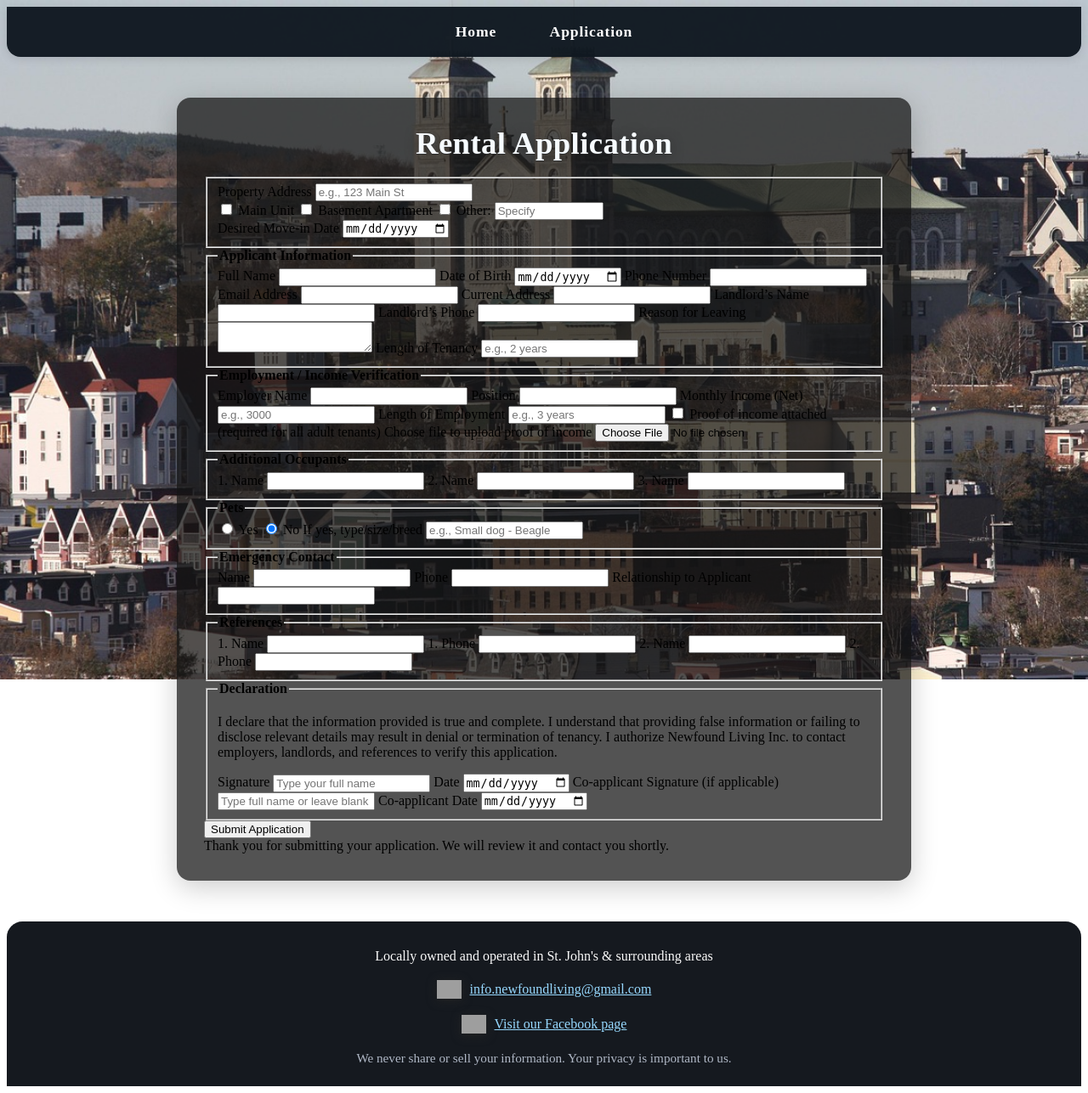
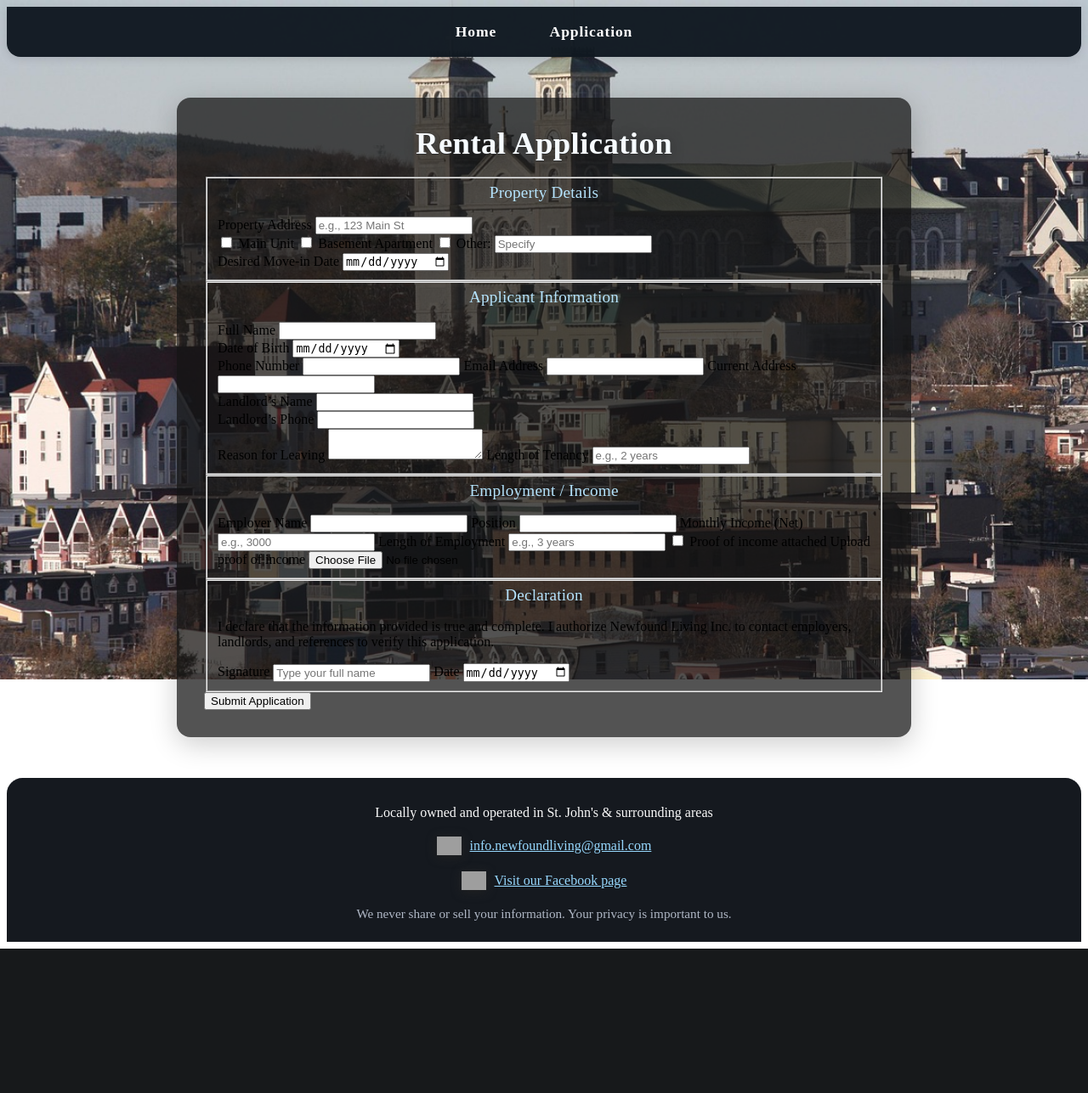
Before and after one commit to NewFoundLivingCa/NewFoundLiving-main, a Flask app: page /rental-application in a window 1280 px wide. Shown: the whole page at 85% size. After the commit the page ends 1117 px from the top, so only its background shows below. Run offline with Flask 3, Linux system fonts and the light colour scheme; grey boxes are pictures that could not be loaded.

Commit message:
Update rental-application.html

```diff
--- a/templates/rental-application.html
+++ b/templates/rental-application.html
@@ -6,17 +6,19 @@
 <div class="rental-container" role="main" aria-label="Rental Application Form">
     <h1>Rental Application</h1>
     <form id="rental-form" action="https://formspree.io/f/xldnwbqq" method="POST" enctype="multipart/form-data" novalidate>
-        <fieldset>
-            <!-- Removed Property Details heading per request -->
+
+        <!-- Property Details -->
+        <fieldset class="form-section">
+            <h2>Property Details</h2>
             <label for="property-address">Property Address</label>
             <input type="text" id="property-address" name="property_address" required placeholder="e.g., 123 Main St" />
 
-            <div class="checkbox-group" role="group" aria-label="Rental Unit">
+            <div class="checkbox-group">
                 <label><input type="checkbox" name="rental_unit_main" value="Main Unit" /> Main Unit</label>
                 <label><input type="checkbox" name="rental_unit_basement" value="Basement Apartment" /> Basement Apartment</label>
                 <label>
                     <input type="checkbox" name="rental_unit_other" value="Other" /> Other:
-                <input type="text" name="rental_unit_other_text" placeholder="Specify" style="width: 120px; display: inline-block;" />
+                    <input type="text" name="rental_unit_other_text" placeholder="Specify" />
                 </label>
             </div>
 
@@ -24,14 +26,19 @@
             <input type="date" id="move-in-date" name="move_in_date" required />
         </fieldset>
 
-        <fieldset>
-            <legend><strong>Applicant Information</strong></legend>
-
+        <!-- Applicant Info -->
+        <fieldset class="form-section">
+            <h2>Applicant Information</h2>
+            <div class="two-columns">
+                <div>
                     <label for="full-name">Full Name</label>
                     <input type="text" id="full-name" name="full_name" required />
-
+                </div>
+                <div>
                     <label for="dob">Date of Birth</label>
                     <input type="date" id="dob" name="date_of_birth" required />
+                </div>
+            </div>
 
             <label for="phone">Phone Number</label>
             <input type="tel" id="phone" name="phone_number" required />
@@ -42,11 +49,16 @@
             <label for="current-address">Current Address</label>
             <input type="text" id="current-address" name="current_address" required />
 
+            <div class="two-columns">
+                <div>
                     <label for="landlord-name">Landlord’s Name</label>
                     <input type="text" id="landlord-name" name="landlord_name" />
-
+                </div>
+                <div>
                     <label for="landlord-phone">Landlord’s Phone</label>
                     <input type="tel" id="landlord-phone" name="landlord_phone" />
+                </div>
+            </div>
 
             <label for="reason-leaving">Reason for Leaving</label>
             <textarea id="reason-leaving" name="reason_for_leaving"></textarea>
@@ -55,9 +67,9 @@
             <input type="text" id="length-tenancy" name="length_of_tenancy" placeholder="e.g., 2 years" />
         </fieldset>
 
-        <fieldset>
-            <legend><strong>Employment / Income Verification</strong></legend>
-
+        <!-- Employment -->
+        <fieldset class="form-section">
+            <h2>Employment / Income</h2>
             <label for="employer-name">Employer Name</label>
             <input type="text" id="employer-name" name="employer_name" required />
 
@@ -70,114 +82,35 @@
             <label for="employment-length">Length of Employment</label>
             <input type="text" id="employment-length" name="length_of_employment" placeholder="e.g., 3 years" />
 
-            <label><input type="checkbox" name="proof_of_income" value="Yes" /> Proof of income attached (required for all adult tenants)</label>
+            <label class="checkbox-inline">
+                <input type="checkbox" name="proof_of_income" value="Yes" /> Proof of income attached
+            </label>
 
-            <!-- Styled file upload button -->
-            <label for="income-proof-file" class="file-label" tabindex="0">Choose file to upload proof of income</label>
+            <label for="income-proof-file" class="file-label">Upload proof of income</label>
             <input type="file" id="income-proof-file" name="income_proof_file" accept=".pdf,.jpg,.jpeg,.png,.doc,.docx,.txt" />
         </fieldset>
 
-        <fieldset>
-            <legend><strong>Additional Occupants</strong></legend>
+        <!-- Additional sections (occupants, pets, references, etc.) -->
+        <!-- Keep same structure, just add class="form-section" and h2 headings for each -->
 
-            <label for="occupant1">1. Name</label>
-            <input type="text" id="occupant1" name="additional_occupant_1" />
-
-            <label for="occupant2">2. Name</label>
-            <input type="text" id="occupant2" name="additional_occupant_2" />
-
-            <label for="occupant3">3. Name</label>
-            <input type="text" id="occupant3" name="additional_occupant_3" />
-        </fieldset>
-
-        <fieldset>
-            <legend><strong>Pets</strong></legend>
-            <label><input type="radio" name="pets" value="Yes" /> Yes</label>
-            <label><input type="radio" name="pets" value="No" checked /> No</label>
-            <label for="pet-details">If yes, type/size/breed</label>
-            <input type="text" id="pet-details" name="pet_details" placeholder="e.g., Small dog - Beagle" />
-        </fieldset>
-
-        <fieldset>
-            <legend><strong>Emergency Contact</strong></legend>
-
-            <label for="emergency-name">Name</label>
-            <input type="text" id="emergency-name" name="emergency_contact_name" />
-
-            <label for="emergency-phone">Phone</label>
-            <input type="tel" id="emergency-phone" name="emergency_contact_phone" />
-
-            <label for="emergency-relationship">Relationship to Applicant</label>
-            <input type="text" id="emergency-relationship" name="emergency_contact_relationship" />
-        </fieldset>
-
-        <fieldset>
-            <legend><strong>References</strong></legend>
-
-            <label for="reference1-name">1. Name</label>
-            <input type="text" id="reference1-name" name="reference_1_name" />
-
-            <label for="reference1-phone">1. Phone</label>
-            <input type="tel" id="reference1-phone" name="reference_1_phone" />
-
-            <label for="reference2-name">2. Name</label>
-            <input type="text" id="reference2-name" name="reference_2_name" />
-
-            <label for="reference2-phone">2. Phone</label>
-            <input type="tel" id="reference2-phone" name="reference_2_phone" />
-        </fieldset>
-
-        <fieldset>
-            <legend><strong>Declaration</strong></legend>
-
-            <p>I declare that the information provided is true and complete. I understand that providing false information or failing to disclose relevant details may result in denial or termination of tenancy. I authorize Newfound Living Inc. to contact employers, landlords, and references to verify this application.</p>
-
+        <!-- Declaration -->
+        <fieldset class="form-section">
+            <h2>Declaration</h2>
+            <p class="declaration-text">
+                I declare that the information provided is true and complete. I authorize Newfound Living Inc.
+                to contact employers, landlords, and references to verify this application.
+            </p>
             <label for="applicant-signature">Signature</label>
             <input type="text" id="applicant-signature" name="applicant_signature" placeholder="Type your full name" required />
 
             <label for="applicant-signature-date">Date</label>
             <input type="date" id="applicant-signature-date" name="applicant_signature_date" required />
-
-            <label for="coapplicant-signature">Co-applicant Signature (if applicable)</label>
-            <input type="text" id="coapplicant-signature" name="coapplicant_signature" placeholder="Type full name or leave blank" />
-
-            <label for="coapplicant-signature-date">Co-applicant Date</label>
-            <input type="date" id="coapplicant-signature-date" name="coapplicant_signature_date" />
         </fieldset>
 
-        <button type="submit">Submit Application</button>
+        <!-- Submit -->
+        <div class="form-actions">
+            <button type="submit" class="btn-submit">Submit Application</button>
+        </div>
     </form>
-    <div id="thank-you-rental" role="alert" aria-live="polite">Thank you for submitting your application. We will review it and contact you shortly.</div>
 </div>
 {% endblock %}
-
-<!-- {% block scripts %}
-<script>
-  function copyEmail() {
-    const email = document.getElementById('paymentEmail').innerText;
-    navigator.clipboard.writeText(email).then(() => {
-      alert('Email copied to clipboard!');
-    });
-  }
-
-  const form = document.getElementById('confirm-form');
-  const confirmationMessage = document.getElementById('confirmationMessage');
-
-  form.addEventListener('submit', async function (e) {
-    e.preventDefault();
-    const formData = new FormData(form);
-
-    try {
-      await fetch(form.action, {
-        method: 'POST',
-        body: formData,
-        headers: { 'Accept': 'application/json' }
-      });
-      form.reset();
-      confirmationMessage.style.display = 'block';
-    } catch (err) {
-      alert('Something went wrong. Please try again later.');
-    }
-  });
-</script>
-{% endblock %} -->
```
Lines whose indentation alone changed are shown as unchanged.
